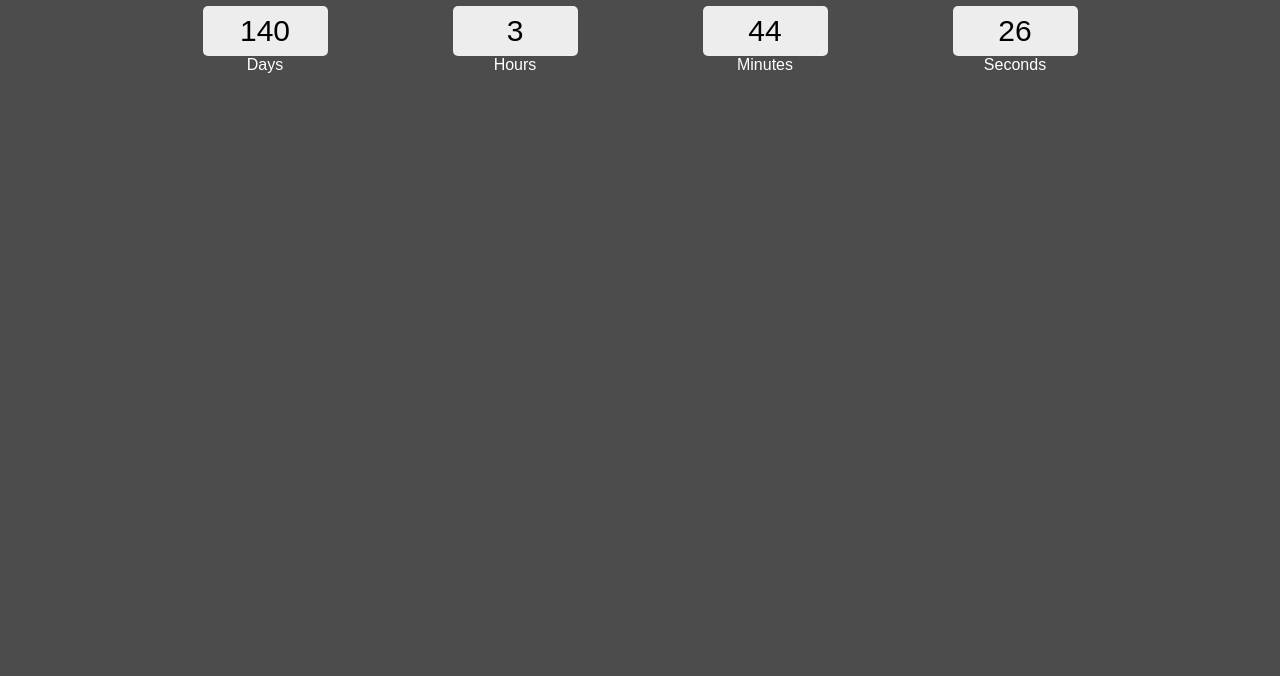
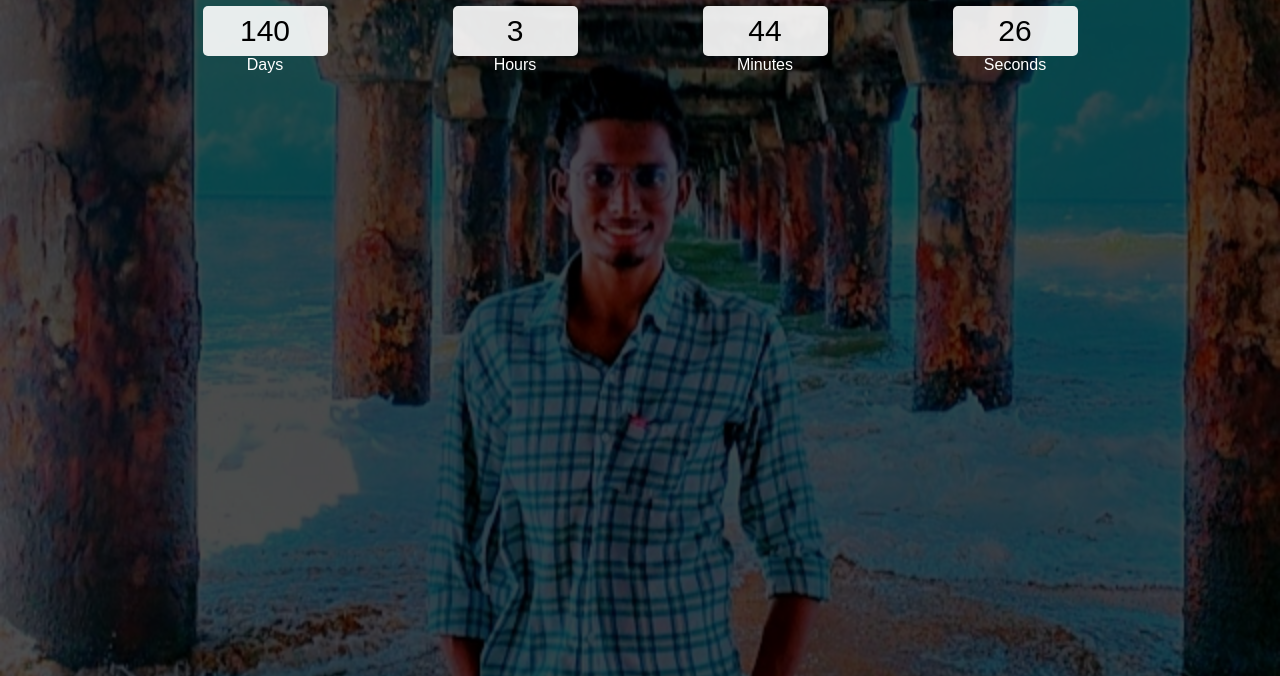
Before and after one commit to prasanthmalla77/birthday-reminder, a plain HTML site: page index.html in a window 1280 px wide. Shown: the part 124-800 px from the top of the page. Drawn offline with Linux system fonts and the light colour scheme.

Commit message:
Update custom.css

```diff
--- a/custom.css
+++ b/custom.css
@@ -9,7 +9,7 @@
 .main {
     width: 100%;
     height: 100vh;
-    background: url('Untitled.png') center center;
+    background: url('Untitled.jpg') center center;
     background-size: cover;
 }
 
```
